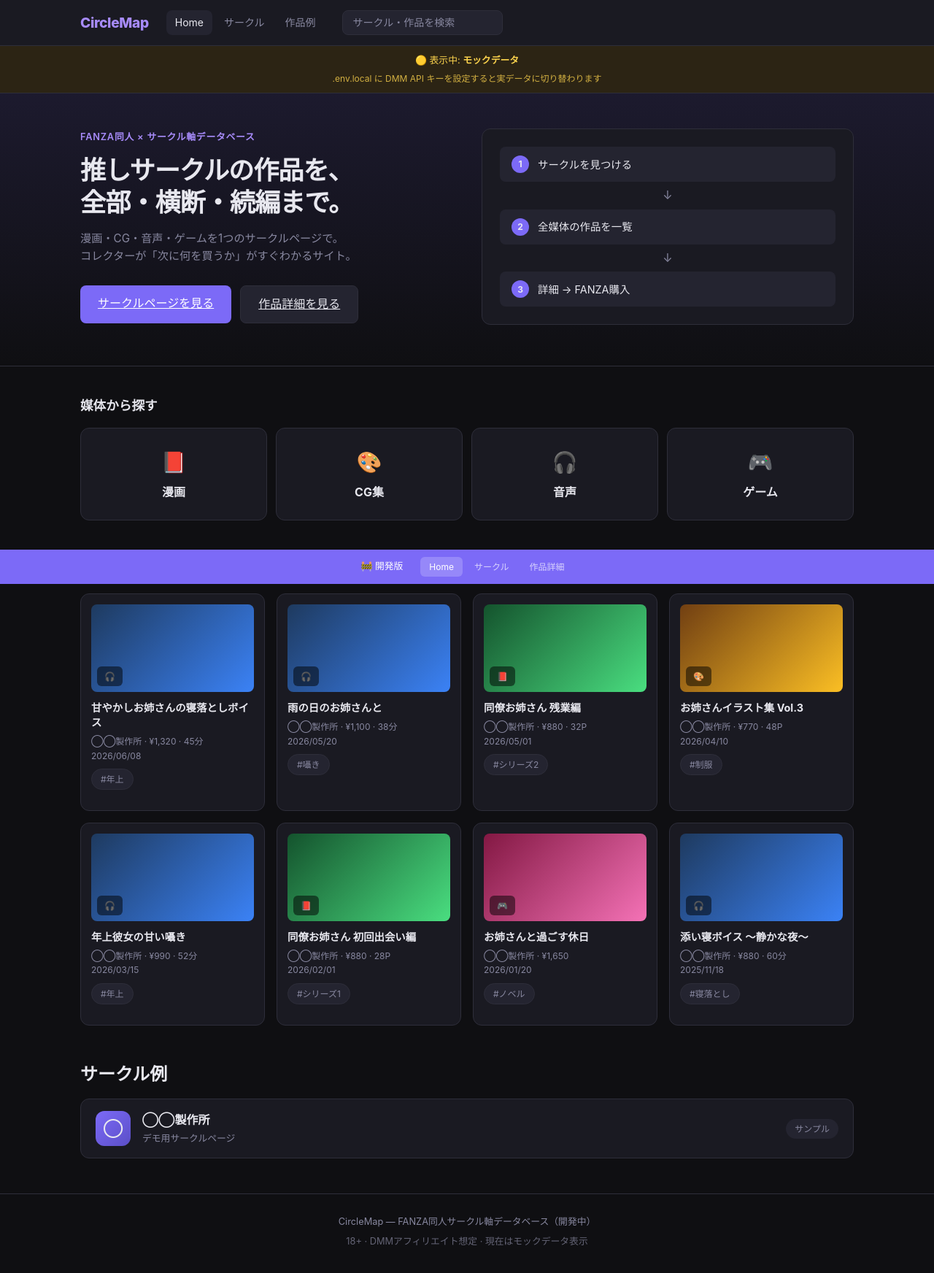
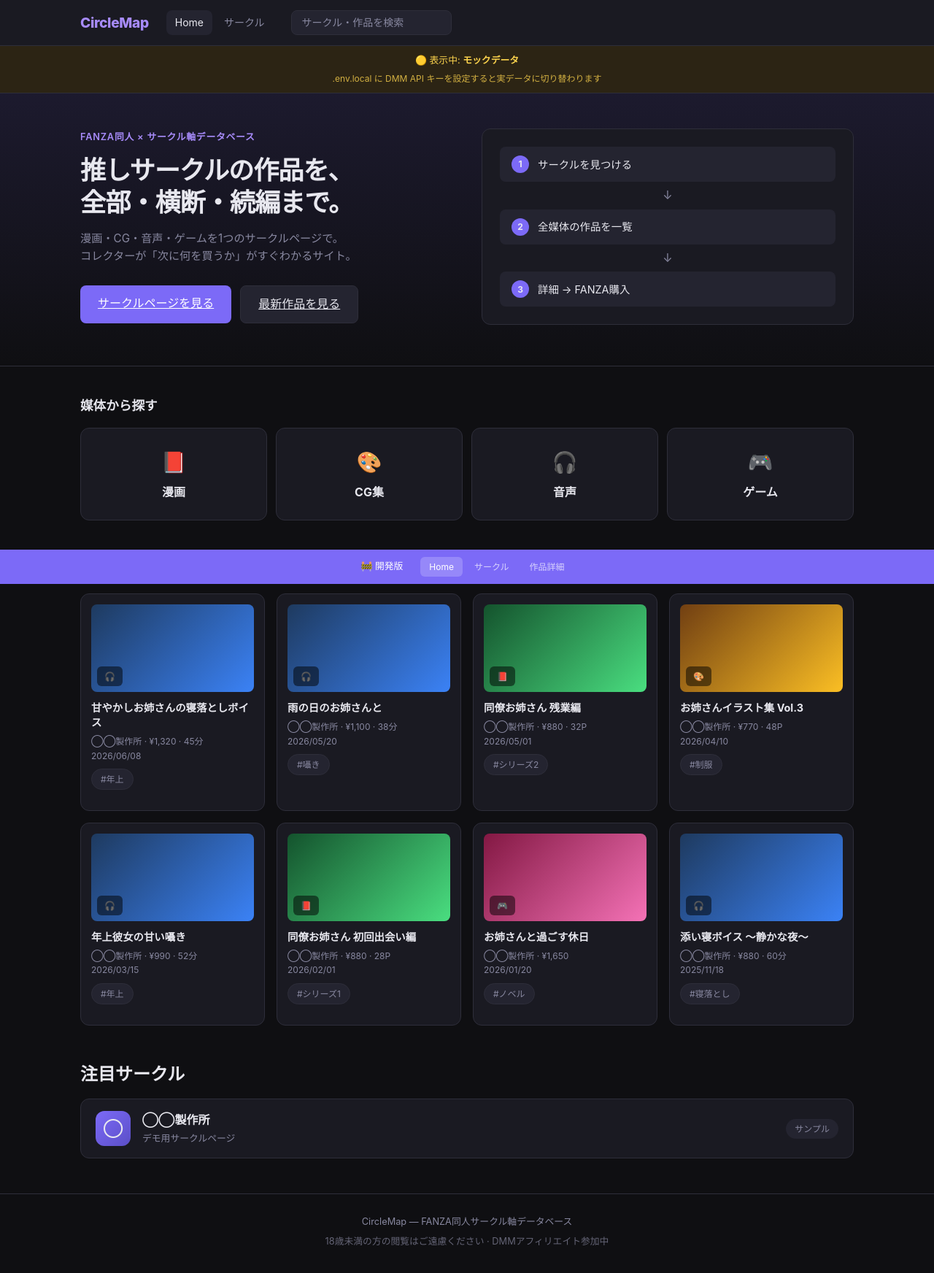
Before and after one commit to shoichimatsumoto/circlemap, a Next.js app: page / in a window 1280 px wide. Shown: the top 1744 px of the page at 73% size. Built offline with nearby package versions, Linux system fonts and the light colour scheme.

Commit message:
本番向けUI改修と実データ連携の強化

```diff
--- a/src/app/page.tsx
+++ b/src/app/page.tsx
@@ -3,12 +3,20 @@
 import { DataModeBanner } from "@/components/DataModeBanner";
 import { WorkCard } from "@/components/WorkCard";
 import { getLatestWorks } from "@/lib/data";
+import { buildCircleFromWorks } from "@/lib/dmm-transform";
 import { DEMO_CIRCLE } from "@/lib/mock-data";
 
 export const dynamic = "force-dynamic";
 
 export default async function HomePage() {
   const { works: latestWorks, source } = await getLatestWorks(8);
+  const featuredCircle =
+    source === "dmm" && latestWorks.length > 0
+      ? buildCircleFromWorks(
+          latestWorks[0].circleId,
+          latestWorks.filter((w) => w.circleId === latestWorks[0].circleId)
+        ) ?? DEMO_CIRCLE
+      : DEMO_CIRCLE;
 
   return (
     <PageShell active="home">
@@ -35,7 +43,7 @@
                 href={`/work/${latestWorks[0]?.id ?? "voice-001"}`}
                 className="btn btn-secondary btn-lg"
               >
-                作品詳細を見る
+                最新作品を見る
               </Link>
             </div>
           </div>
@@ -91,16 +99,27 @@
 
         <section className="home-section">
           <div className="section-head">
-            <h2>サークル例</h2>
+            <h2>注目サークル</h2>
           </div>
           <div className="circle-list">
-            <Link href="/circle" className="circle-list-item">
-              <div className="circle-avatar sm">{DEMO_CIRCLE.initial}</div>
+            <Link
+              href={`/circle?id=${featuredCircle.id}`}
+              className="circle-list-item"
+            >
+              <div className="circle-avatar sm">{featuredCircle.initial}</div>
               <div>
-                <strong>{DEMO_CIRCLE.name}</strong>
-                <p>デモ用サークルページ</p>
+                <strong>{featuredCircle.name}</strong>
+                <p>
+                  {source === "dmm"
+                    ? "作品を横断して一覧"
+                    : "デモ用サークルページ"}
+                </p>
               </div>
-              <span className="pill">サンプル</span>
+              {source === "dmm" ? (
+                <span className="pill">サークル</span>
+              ) : (
+                <span className="pill">サンプル</span>
+              )}
             </Link>
           </div>
         </section>
--- a/src/components/DataModeBanner.tsx
+++ b/src/components/DataModeBanner.tsx
@@ -1,6 +1,9 @@
 import type { DataSource } from "@/lib/types";
 
 export function DataModeBanner({ source }: { source: DataSource }) {
+  // 本番では表示しない
+  if (process.env.NODE_ENV === "production") return null;
+
   if (source === "dmm") {
     return (
       <div className="data-mode-banner data-mode-live">
--- a/src/components/DevBanner.tsx
+++ b/src/components/DevBanner.tsx
@@ -10,6 +10,9 @@
 ];
 
 export function DevBanner() {
+  // 本番では表示しない
+  if (process.env.NODE_ENV === "production") return null;
+
   const pathname = usePathname();
 
   return (
--- a/src/components/SiteFooter.tsx
+++ b/src/components/SiteFooter.tsx
@@ -2,8 +2,10 @@
   return (
     <footer className="site-footer">
       <div className="container">
-        <p>CircleMap — FANZA同人サークル軸データベース（開発中）</p>
-        <p className="footer-note">18+ · DMMアフィリエイト想定 · 現在はモックデータ表示</p>
+        <p>CircleMap — FANZA同人サークル軸データベース</p>
+        <p className="footer-note">
+          18歳未満の方の閲覧はご遠慮ください · DMMアフィリエイト参加中
+        </p>
       </div>
     </footer>
   );
--- a/src/components/SiteHeader.tsx
+++ b/src/components/SiteHeader.tsx
@@ -5,7 +5,6 @@
 const links: { href: string; label: string; key: NavKey }[] = [
   { href: "/", label: "Home", key: "home" },
   { href: "/circle", label: "サークル", key: "circle" },
-  { href: "/work/voice-001", label: "作品例", key: "work" },
 ];
 
 export function SiteHeader({ active }: { active?: NavKey }) {
--- a/src/lib/data.ts
+++ b/src/lib/data.ts
@@ -54,17 +54,6 @@
   relatedWorks: Work[];
   source: DataSource;
 }> {
-  const mockWork = DEMO_WORKS.find((w) => w.id === id);
-  if (mockWork) {
-    return {
-      work: mockWork,
-      relatedWorks: DEMO_WORKS.filter(
-        (w) => w.circleId === mockWork.circleId && w.id !== mockWork.id
-      ).slice(0, 3),
-      source: "mock",
-    };
-  }
-
   if (hasDmmCredentials()) {
     try {
       const json = await fetchItemByContentId(id);
@@ -78,6 +67,17 @@
     } catch (error) {
       console.error("[CircleMap] DMM work fetch failed:", error);
     }
+  }
+
+  const mockWork = DEMO_WORKS.find((w) => w.id === id);
+  if (mockWork) {
+    return {
+      work: mockWork,
+      relatedWorks: DEMO_WORKS.filter(
+        (w) => w.circleId === mockWork.circleId && w.id !== mockWork.id
+      ).slice(0, 3),
+      source: "mock",
+    };
   }
 
   return { work: null, relatedWorks: [], source: "mock" };
@@ -102,19 +102,22 @@
 
   if (hasDmmCredentials()) {
     try {
-      const [voice, manga, cg, game] = await Promise.all([
+      const results = await Promise.allSettled([
+        fetchDoujinMangaItems(40, 1),
         fetchDoujinVoiceItems(20, 1),
-        fetchDoujinMangaItems(20, 1),
         fetchDoujinCgItems(20, 1),
         fetchDoujinGameItems(10, 1),
       ]);
 
-      const allWorks = sortByDateDesc([
-        ...parseResponse(voice),
-        ...parseResponse(manga),
-        ...parseResponse(cg),
-        ...parseResponse(game),
-      ]);
+      const allWorks = sortByDateDesc(
+        results.flatMap((result) =>
+          result.status === "fulfilled" ? parseResponse(result.value) : []
+        )
+      );
+
+      if (allWorks.length === 0) {
+        throw new Error("No works from DMM API");
+      }
 
       const grouped = new Map<string, Work[]>();
       for (const work of allWorks) {
@@ -125,12 +128,13 @@
 
       const targetWorks =
         grouped.get(circleId) ??
-        grouped.values().next().value ??
+        [...grouped.entries()].sort((a, b) => b[1].length - a[1].length)[0]?.[1] ??
         [];
 
+      const resolvedCircleId = targetWorks[0]?.circleId ?? circleId;
       const circle =
-        buildCircleFromWorks(circleId, targetWorks) ??
-        buildCircleFromWorks(targetWorks[0]?.circleId ?? "demo", targetWorks);
+        buildCircleFromWorks(resolvedCircleId, targetWorks) ??
+        buildCircleFromWorks("demo", targetWorks);
 
       if (circle && targetWorks.length > 0) {
         return {
```
